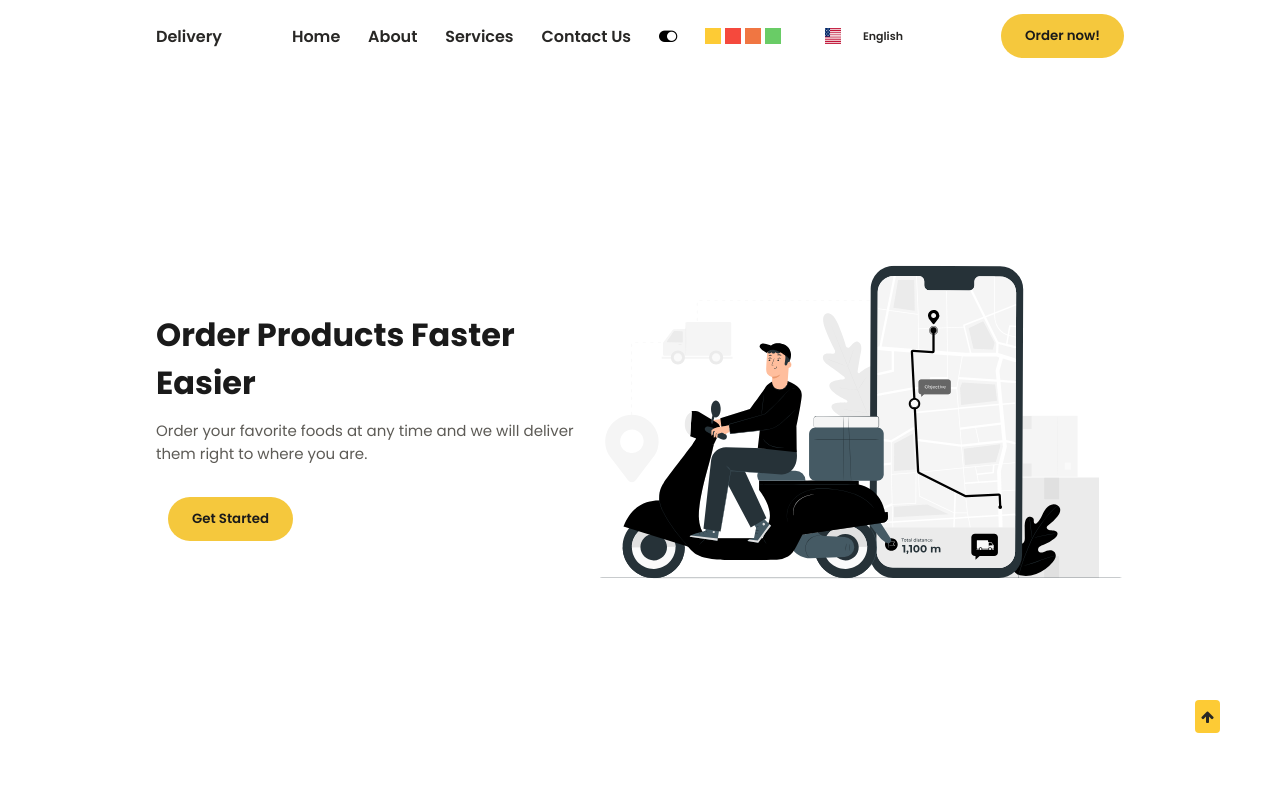
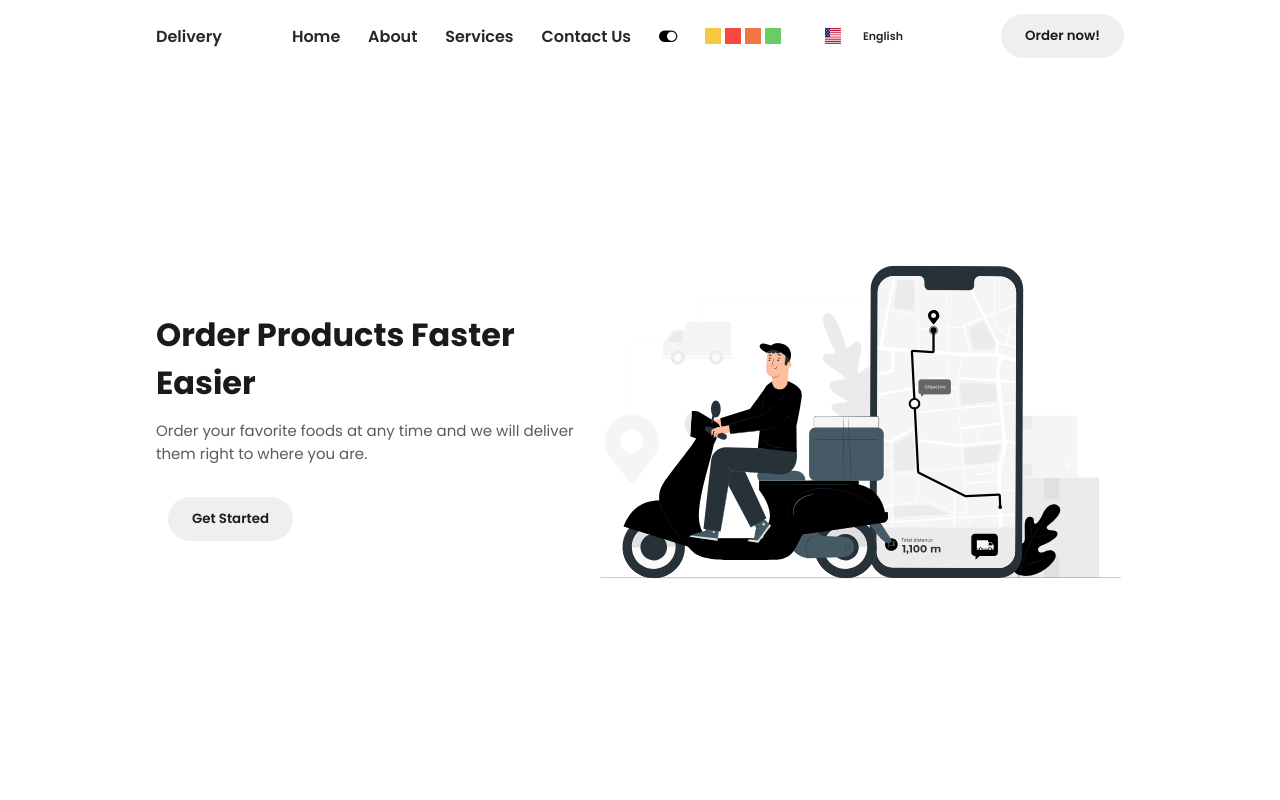
Before and after one commit to Usama1190/foodies-spot, a React (Vite) app: page / in a window 1280 px wide. Shown: the top 800 px of the page. Built offline with nearby package versions, Linux system fonts and the light colour scheme.

Commit message:
Keep working and learning on select color or selected color on Feb 03, 25

```diff
--- a/src/App.jsx
+++ b/src/App.jsx
@@ -1,14 +1,17 @@
 // import { Route, Routes } from "react-router";
 import "./App.css";
 import Footer from "./components/Footer/Footer";
+import { ColorProvider } from "./context/colorContext";
 import { LanguageProvider } from "./context/languageContext";
 import HomePage from "./pages/HomePage/HomePage";
 
 function App() {
   return (
     <LanguageProvider>
-      <HomePage />
-      <Footer />
+      <ColorProvider>
+        <HomePage />
+        <Footer />
+      </ColorProvider>
     </LanguageProvider>
   );
 }
--- a/src/components/Header/Header.jsx
+++ b/src/components/Header/Header.jsx
@@ -3,9 +3,14 @@ import Button from "../common/Button/Button";
 import styles from "./Header.module.css";
 import translations from "../../locals/translations";
 import { LanguageContext } from "../../context/languageContext";
+import { useColor } from "../../context/colorContext";
 
 const Header = () => {
   const [isOpen, setOpen] = useState(false);
+
+  const {setSelectedColor} = useColor();
+
+  const colors = ["#F5C83D", "#F5493D", "#F07642", "#69CC66"];
 
   const { language, toggleLanguage } = useContext(LanguageContext);
 
@@ -61,10 +66,15 @@ const Header = () => {
               ></i>
             </li>
             <li className={styles.hct}>
-              <div className={styles.hycc}></div>
-              <div className={styles.hrcc}></div>
-              <div className={styles.hocc}></div>
-              <div className={styles.hgcc}></div>
+              {colors.map((color, index) => {
+                return (
+                  <div
+                    key={index}
+                    style={{ backgroundColor: color }}
+                    onClick={() => setSelectedColor(color)}
+                  ></div>
+                );
+              })}
             </li>
             <li>
               <div className={styles.hrlg} onClick={toggleLanguage}>
@@ -102,12 +112,6 @@ const Header = () => {
           <i className="fa fa-th-large"></i>
         </div>
       </nav>
-
-      <div className={styles.mu}>
-        <a href="#">
-          <i className="fa fa-arrow-up"></i>
-        </a>
-      </div>
     </div>
   );
 };
--- a/src/components/Header/Header.module.css
+++ b/src/components/Header/Header.module.css
@@ -48,7 +48,7 @@ nav.navhd {
 }
 
 .hycc {
-  background-color: var(--color-changer-yellow);
+  /* background-color: var(--color-changer-yellow); */
 }
 
 .hrcc {
@@ -109,10 +109,6 @@ html {
   display: block !important;
 }
 
-.mbc {
-  /* display: none !important; */
-}
-
 .acl::after {
   content: "•";
   position: absolute;
@@ -122,39 +118,9 @@ html {
   color: var(--text-color-l);
 }
 
-.mu {
-  position: absolute;
-  top: 700px;
-  right: 60px;
-  z-index: 2;
-  background-color: var(--color-changer-yellow);
-  color: var(--heading-color);
-  border-radius: 4px;
-  text-align: center;
-  padding: 4px 6px;
-  cursor: pointer;
-  animation-name: example;
-  animation-duration: 6s;
-  animation-iteration-count: 1;
-}
-
-/* ::-webkit-scrollbar {
-  animation-name: example;
-  animation-duration: 6s;
-  animation-iteration-count: 1;
-} */
-
-.mu i {
-  font-size: 14px;
-}
-
-@keyframes example {
-  0% {
-    top: 900px;
-  }
-  100% {
-    top: 700px;
-  }
+.toggle {
+  color: var(--bg-color);
+  background-color: red;
 }
 
 @media (max-width: 1024px) {
--- a/src/components/common/Button/Button.jsx
+++ b/src/components/common/Button/Button.jsx
@@ -1,12 +1,15 @@
+import { useColor } from "../../../context/colorContext";
 import styles from "./Button.module.css";
 
 const Button = ({ texts, icons }) => {
+  const {seletedColor} = useColor();
+
   return (
     <div>
       {texts?.map((item, index) => {
         return (
           <a href="#" key={index}>
-            <button>
+            <button style={{backgroundColor: seletedColor}}>
               <span className={styles.hbs}>
                 {icons && <i key={index} className={`${icons[index]}`}></i>}
                 {item}
--- a/src/components/common/Button/Button.module.css
+++ b/src/components/common/Button/Button.module.css
@@ -3,7 +3,7 @@ button {
     border-radius: 3rem;
     font-weight: 600;
     color: #1A1A1A;
-    background-color: var(--primary-color);
+    /* background-color: var(--primary-color); */
     border: none;
     cursor: pointer;
     /* border: 1px solid red; */
--- /dev/null
+++ b/src/context/colorContext.jsx
@@ -0,0 +1,15 @@
+import { createContext, useContext, useState } from "react";
+
+const ColorContext = createContext();
+
+export const useColor = () => useContext(ColorContext);
+
+export const ColorProvider = ({ children }) => {
+  const [selectedColor, setSelectedColor] = useState("#F5C83D");
+
+  return (
+    <ColorContext.Provider value={{ selectedColor, setSelectedColor }}>
+      {children}
+    </ColorContext.Provider>
+  );
+};
--- a/src/pages/HomePage/Home.module.css
+++ b/src/pages/HomePage/Home.module.css
@@ -0,0 +1,20 @@
+
+.gtb {
+  position: fixed;
+  bottom: 100px;
+  right: 35px;
+  background-color: var(--color-changer-yellow);
+  border: none;
+  border-radius: 4px;
+  padding: 4px 6px;
+  font-size: 14px;
+  cursor: pointer;
+  opacity: 0;
+  transition: opacity 0.1s ease, transform 0.3s ease;
+  transform: translateY(100px); /* Start the button below the screen */
+}
+
+.gtb.show {
+  opacity: 1;
+  transform: translateY(0); /* Move button to its original position */
+}
--- a/src/pages/HomePage/HomePage.jsx
+++ b/src/pages/HomePage/HomePage.jsx
@@ -3,15 +3,43 @@ import Hero from "../../components/Hero/Hero";
 import Services from "../../components/Services/Services";
 import heroData from "../../utils/constant/heroData.js";
 import Header from "../../components/Header/Header.jsx";
-import { useContext } from "react";
+import { useContext, useEffect, useState } from "react";
 import { LanguageContext } from "../../context/languageContext.jsx";
+import styles from "./Home.module.css";
 
 const HomePage = () => {
   const { language } = useContext(LanguageContext);
   const data = heroData[language];
+
+  const [isVisible, setIsVisible] = useState(false);
+
+  const handleScroll = () => {
+    if (window.scrollY > 200) {
+      setIsVisible(true);
+    } else {
+      setIsVisible(false);
+    }
+  };
+
+  useEffect(() => {
+    window.addEventListener("scroll", handleScroll);
+
+    return () => {
+      window.removeEventListener("scroll", handleScroll);
+    };
+  });
+
   return (
     <div id="home">
       <Header />
+      <div
+        className={`${styles.gtb} ${isVisible ? styles.show : ""}`}
+        onClick={() => window.scrollTo({ top: 0, behavior: "smooth" })}
+      >
+        <a href="#">
+          <i className="fa fa-arrow-up"></i>
+        </a>
+      </div>
       {data.map((item, index) => {
         if (index === 2) {
           return (
```
